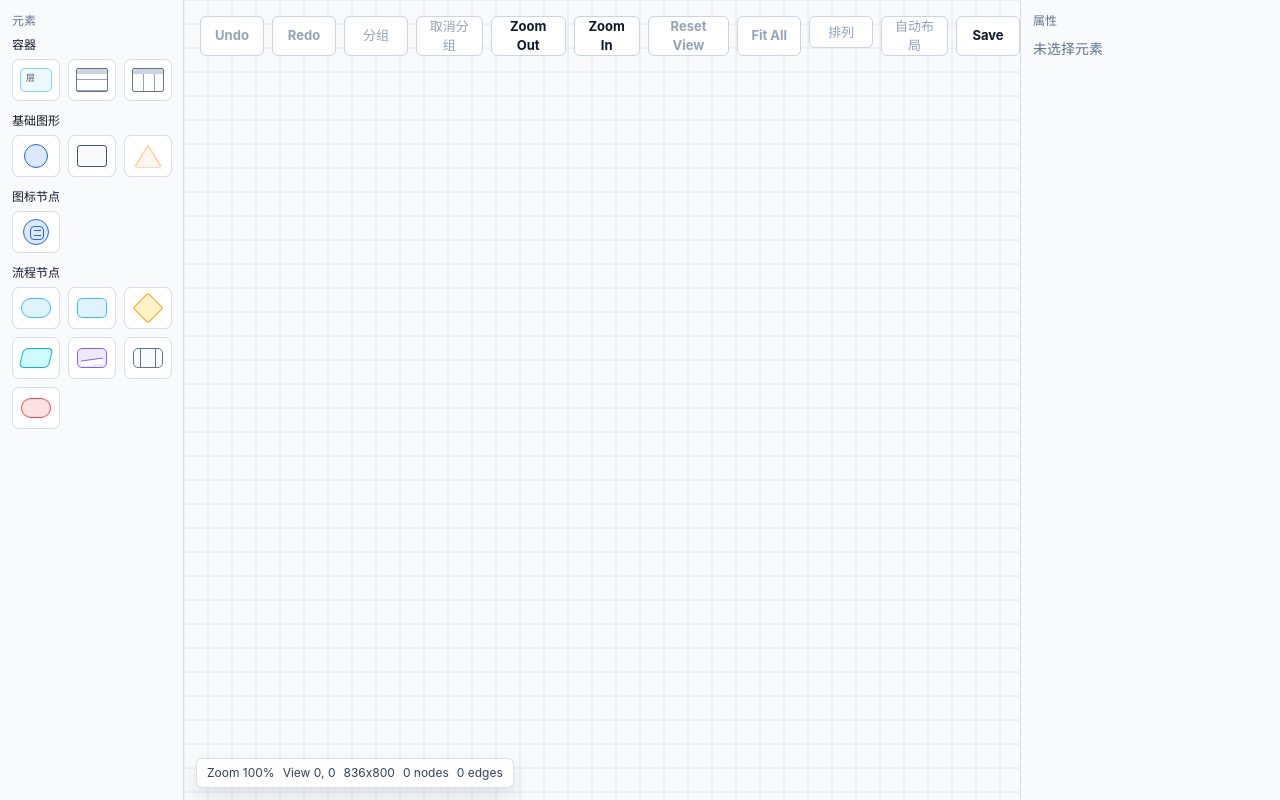
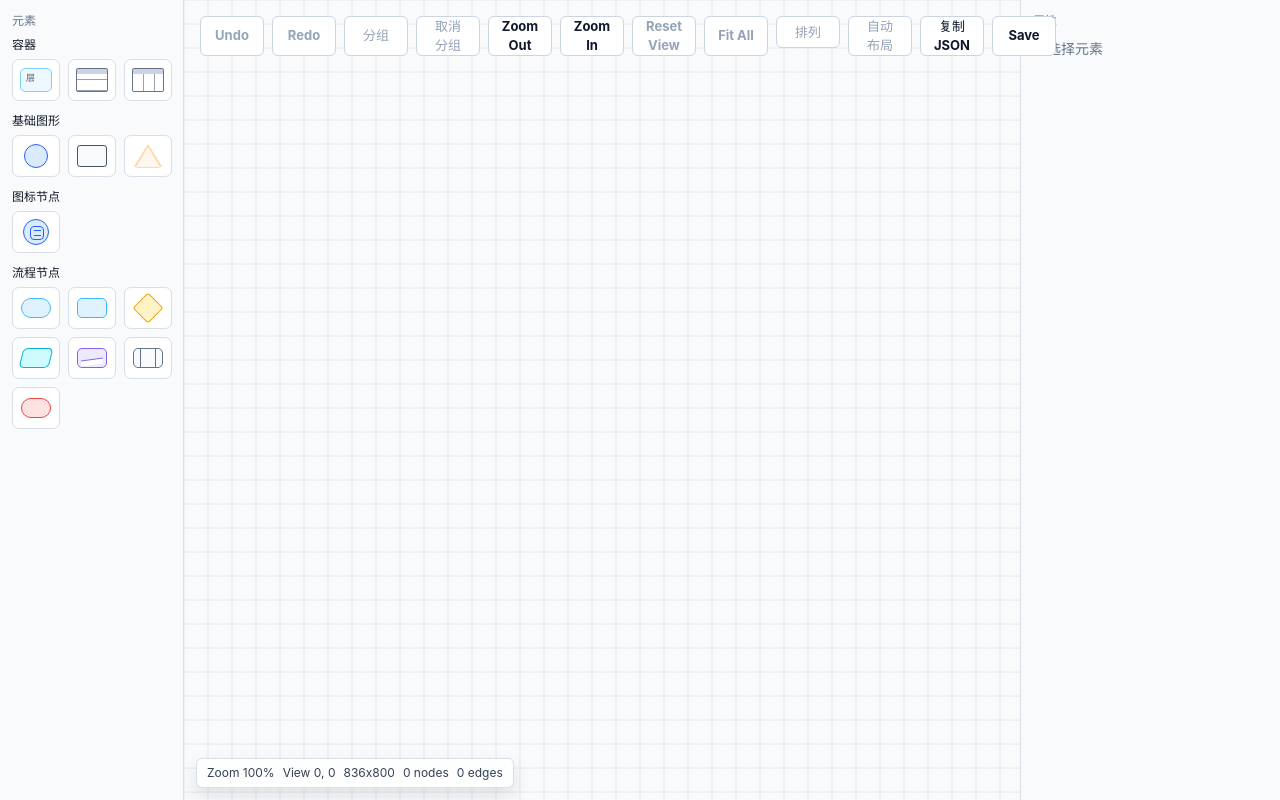
Before and after one commit to kkagura/w-process, a Vue app: page / in a window 1280 px wide. Built offline with nearby package versions, Linux system fonts and the light colour scheme.

Commit message:
feat: 复制json

```diff
--- a/src/features/flow-editor/components/CanvasToolbar.vue
+++ b/src/features/flow-editor/components/CanvasToolbar.vue
@@ -28,6 +28,7 @@ interface Emits {
   zoomOut: []
   resetView: []
   fitContent: []
+  copySceneJson: []
   save: []
 }
 
@@ -206,6 +207,14 @@ function handleArrangeAction(item: ArrangeActionItem) {
     </button>
     <button
       class="toolbar-button"
+      type="button"
+      title="复制场景 JSON 到剪贴板"
+      @click="emit('copySceneJson')"
+    >
+      复制 JSON
+    </button>
+    <button
+      class="toolbar-button"
       :class="{ 'toolbar-button-dirty': dirty }"
       type="button"
       title="Save"
--- a/src/features/flow-editor/components/FlowCanvas.vue
+++ b/src/features/flow-editor/components/FlowCanvas.vue
@@ -28,6 +28,7 @@ interface Emits {
   zoomOut: []
   resetView: []
   fitContent: []
+  copySceneJson: []
   save: []
 }
 
@@ -123,6 +124,7 @@ function updateCanvasSize() {
         @zoom-out="emit('zoomOut')"
         @reset-view="emit('resetView')"
         @fit-content="emit('fitContent')"
+        @copy-scene-json="emit('copySceneJson')"
         @save="emit('save')"
       />
       <CanvasStatusBar
--- a/src/features/flow-editor/components/FlowEditor.vue
+++ b/src/features/flow-editor/components/FlowEditor.vue
@@ -84,6 +84,31 @@ function handleCanvasReady(elements: FlowEditorCanvasElements) {
     importDocument,
     markSaved,
   })
+}
+
+async function copySceneJson() {
+  const sceneDocument = exportDocument()
+  if (!sceneDocument) {
+    showToast({
+      type: 'error',
+      message: '场景尚未准备好，无法复制 JSON',
+    })
+    return
+  }
+
+  try {
+    await navigator.clipboard.writeText(JSON.stringify(sceneDocument, null, 2))
+    showToast({
+      type: 'success',
+      message: '场景 JSON 已复制到剪贴板',
+    })
+  }
+  catch {
+    showToast({
+      type: 'error',
+      message: '复制失败，请检查浏览器剪贴板权限',
+    })
+  }
 }
 
 function handleFeedback(event: EditorFeedbackEvent) {
@@ -192,6 +217,7 @@ function formatEdgeSuffix(edgeCount: number) {
       @zoom-out="zoomOut"
       @reset-view="resetView"
       @fit-content="fitContent"
+      @copy-scene-json="copySceneJson"
       @save="emit('saveRequested')"
     />
     <PropertyPanel
```
Also changed, not shown: 1 other file (tests, documents, lock files or other folders).
